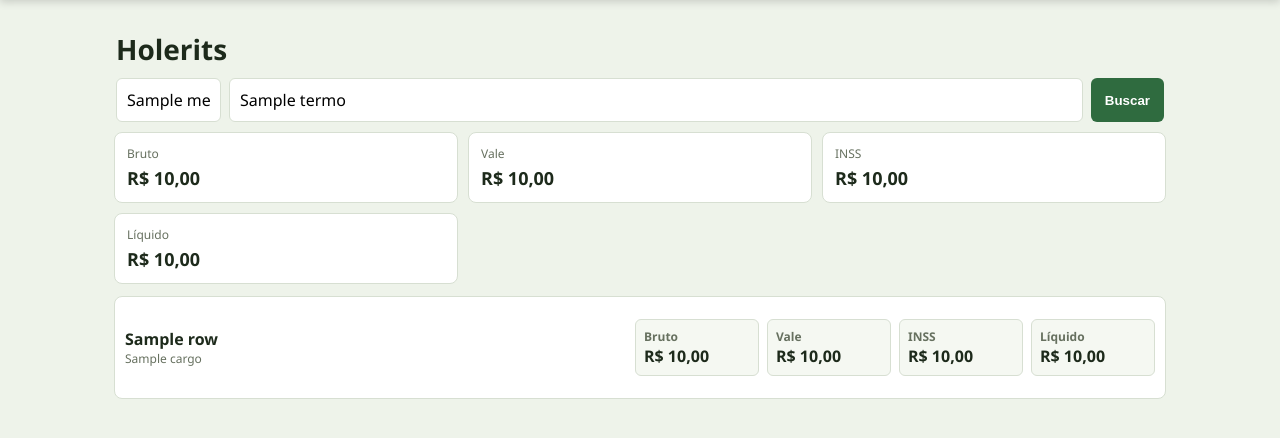
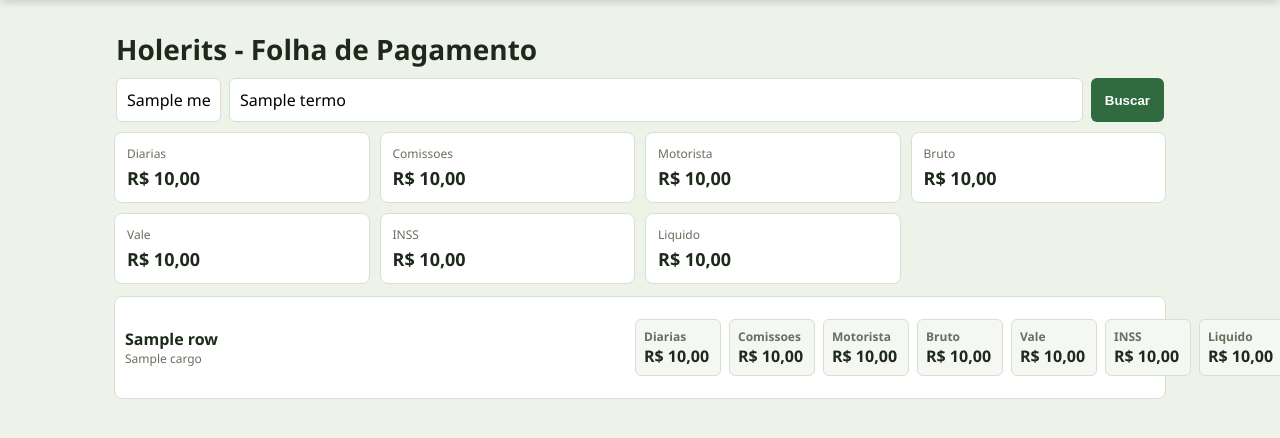
Before and after one commit to rassenn/milho-verde-consulta-web, a Flask app: template consulta_web/templates/holerits.html in a window 1280 px wide. Shown: the part 56-494 px from the top of the page. Run offline with Flask 3, Linux system fonts and the light colour scheme; the template is opened without the code that fills it: most values are stand-ins (such as "Sample title", 1, 10 or a date in 2020); some libraries are stand-ins or nearby versions.

Commit message:
Add files via upload

```diff
--- a/consulta_web/app.py
+++ b/consulta_web/app.py
@@ -219,14 +219,25 @@ def index():
     holerits = query(
         f"""
         WITH movimentos AS (
-            SELECT funcionario_id, SUM(COALESCE(valor, 0)) AS valor_bruto
+            SELECT funcionario_id,
+                   SUM(CASE WHEN COALESCE(NULLIF(tipo, ''), 'DIARIA') = 'DIARIA'
+                            THEN COALESCE(valor, 0) ELSE 0 END) AS diarias,
+                   SUM(CASE WHEN COALESCE(NULLIF(tipo, ''), 'DIARIA') IN ('COMISSAO_QUEBRADOR', 'ONIBUS')
+                            THEN COALESCE(valor, 0) ELSE 0 END) AS comissoes,
+                   SUM(CASE WHEN COALESCE(NULLIF(tipo, ''), 'DIARIA') = 'DIARIA_MOTORISTA'
+                            THEN COALESCE(valor, 0) ELSE 0 END) AS motorista
             FROM diarias_funcionarios
             WHERE {MES_DIARIA_EXPR} = %s
             GROUP BY funcionario_id
         )
-        SELECT f.nome, COALESCE(m.valor_bruto, 0) AS valor_bruto,
+        SELECT f.nome,
+               COALESCE(m.diarias, 0) AS diarias,
+               COALESCE(m.comissoes, 0) AS comissoes,
+               COALESCE(m.motorista, 0) AS motorista,
+               COALESCE(m.diarias, 0) + COALESCE(m.comissoes, 0) + COALESCE(m.motorista, 0) AS valor_bruto,
                COALESCE(fp.vale, 0) AS vale, COALESCE(fp.inss, 0) AS inss,
-               COALESCE(fp.valor_liquido, COALESCE(m.valor_bruto, 0) - COALESCE(fp.vale, 0) - COALESCE(fp.inss, 0)) AS valor_liquido
+               (COALESCE(m.diarias, 0) + COALESCE(m.comissoes, 0) + COALESCE(m.motorista, 0)
+                - COALESCE(fp.vale, 0) - COALESCE(fp.inss, 0)) AS valor_liquido
         FROM movimentos m
         JOIN funcionarios f ON f.id = m.funcionario_id
         LEFT JOIN folha_pagamento fp ON fp.funcionario_id = f.id AND fp.mes = %s
@@ -491,16 +502,26 @@ def holerits():
     params = [mes, mes]
     sql = f"""
         WITH movimentos AS (
-            SELECT funcionario_id, SUM(COALESCE(valor, 0)) AS valor_bruto
+            SELECT funcionario_id,
+                   SUM(CASE WHEN COALESCE(NULLIF(tipo, ''), 'DIARIA') = 'DIARIA'
+                            THEN COALESCE(valor, 0) ELSE 0 END) AS diarias,
+                   SUM(CASE WHEN COALESCE(NULLIF(tipo, ''), 'DIARIA') IN ('COMISSAO_QUEBRADOR', 'ONIBUS')
+                            THEN COALESCE(valor, 0) ELSE 0 END) AS comissoes,
+                   SUM(CASE WHEN COALESCE(NULLIF(tipo, ''), 'DIARIA') = 'DIARIA_MOTORISTA'
+                            THEN COALESCE(valor, 0) ELSE 0 END) AS motorista
             FROM diarias_funcionarios
             WHERE {MES_DIARIA_EXPR} = %s
             GROUP BY funcionario_id
         )
         SELECT f.id, f.nome, COALESCE(f.cargo, '') AS cargo,
+               COALESCE(m.diarias, 0) AS diarias,
+               COALESCE(m.comissoes, 0) AS comissoes,
+               COALESCE(m.motorista, 0) AS motorista,
                COALESCE(fp.vale, 0) AS vale,
                COALESCE(fp.inss, 0) AS inss,
-               COALESCE(m.valor_bruto, 0) AS valor_bruto,
-               COALESCE(fp.valor_liquido, COALESCE(m.valor_bruto, 0) - COALESCE(fp.vale, 0) - COALESCE(fp.inss, 0)) AS valor_liquido
+               COALESCE(m.diarias, 0) + COALESCE(m.comissoes, 0) + COALESCE(m.motorista, 0) AS valor_bruto,
+               (COALESCE(m.diarias, 0) + COALESCE(m.comissoes, 0) + COALESCE(m.motorista, 0)
+                - COALESCE(fp.vale, 0) - COALESCE(fp.inss, 0)) AS valor_liquido
         FROM movimentos m
         JOIN funcionarios f ON f.id = m.funcionario_id
         LEFT JOIN folha_pagamento fp ON fp.funcionario_id = f.id AND fp.mes = %s
@@ -512,6 +533,9 @@ def holerits():
     sql += " ORDER BY f.nome"
     rows = query(sql, params)
     totais = {
+        "diarias": sum(float(r["diarias"] or 0) for r in rows),
+        "comissoes": sum(float(r["comissoes"] or 0) for r in rows),
+        "motorista": sum(float(r["motorista"] or 0) for r in rows),
         "bruto": sum(float(r["valor_bruto"] or 0) for r in rows),
         "vale": sum(float(r["vale"] or 0) for r in rows),
         "inss": sum(float(r["inss"] or 0) for r in rows),
--- a/consulta_web/static/style.css
+++ b/consulta_web/static/style.css
@@ -321,6 +321,9 @@ button {
   gap: 8px;
   margin-top: 10px;
 }
+.holerit-grid {
+  grid-template-columns: repeat(2, minmax(0, 1fr));
+}
 .pay-grid span {
   background: #f5f8f2;
   border: 1px solid var(--line);
@@ -395,4 +398,10 @@ button {
     grid-template-columns: repeat(4, 1fr);
     margin-top: 0;
   }
+  .holerit-grid {
+    grid-template-columns: repeat(7, minmax(86px, 1fr));
+  }
+  .holerit-summary {
+    grid-template-columns: repeat(4, 1fr);
+  }
 }
--- a/consulta_web/templates/holerits.html
+++ b/consulta_web/templates/holerits.html
@@ -1,19 +1,22 @@
 {% extends "base.html" %}
 {% block content %}
 <section class="hero compact">
-  <h1>Holerits</h1>
+  <h1>Holerits - Folha de Pagamento</h1>
   <form class="search multi" method="get">
     <input name="mes" value="{{ mes }}" placeholder="AAAA-MM">
-    <input name="q" value="{{ termo }}" placeholder="Funcionário">
+    <input name="q" value="{{ termo }}" placeholder="Funcionario">
     <button>Buscar</button>
   </form>
 </section>
 
-<section class="cards">
+<section class="cards holerit-summary">
+  <article><span>Diarias</span><strong>{{ totais.diarias|dinheiro }}</strong></article>
+  <article><span>Comissoes</span><strong>{{ totais.comissoes|dinheiro }}</strong></article>
+  <article><span>Motorista</span><strong>{{ totais.motorista|dinheiro }}</strong></article>
   <article><span>Bruto</span><strong>{{ totais.bruto|dinheiro }}</strong></article>
   <article><span>Vale</span><strong>{{ totais.vale|dinheiro }}</strong></article>
   <article><span>INSS</span><strong>{{ totais.inss|dinheiro }}</strong></article>
-  <article><span>Líquido</span><strong>{{ totais.liquido|dinheiro }}</strong></article>
+  <article><span>Liquido</span><strong>{{ totais.liquido|dinheiro }}</strong></article>
 </section>
 
 <section class="panel">
@@ -23,11 +26,14 @@
         <strong>{{ h.nome }}</strong>
         <small>{{ h.cargo }}</small>
       </div>
-      <div class="pay-grid">
+      <div class="pay-grid holerit-grid">
+        <span><small>Diarias</small>{{ h.diarias|dinheiro }}</span>
+        <span><small>Comissoes</small>{{ h.comissoes|dinheiro }}</span>
+        <span><small>Motorista</small>{{ h.motorista|dinheiro }}</span>
         <span><small>Bruto</small>{{ h.valor_bruto|dinheiro }}</span>
         <span><small>Vale</small>{{ h.vale|dinheiro }}</span>
         <span><small>INSS</small>{{ h.inss|dinheiro }}</span>
-        <span><small>Líquido</small>{{ h.valor_liquido|dinheiro }}</span>
+        <span><small>Liquido</small>{{ h.valor_liquido|dinheiro }}</span>
       </div>
     </div>
   {% else %}
```
